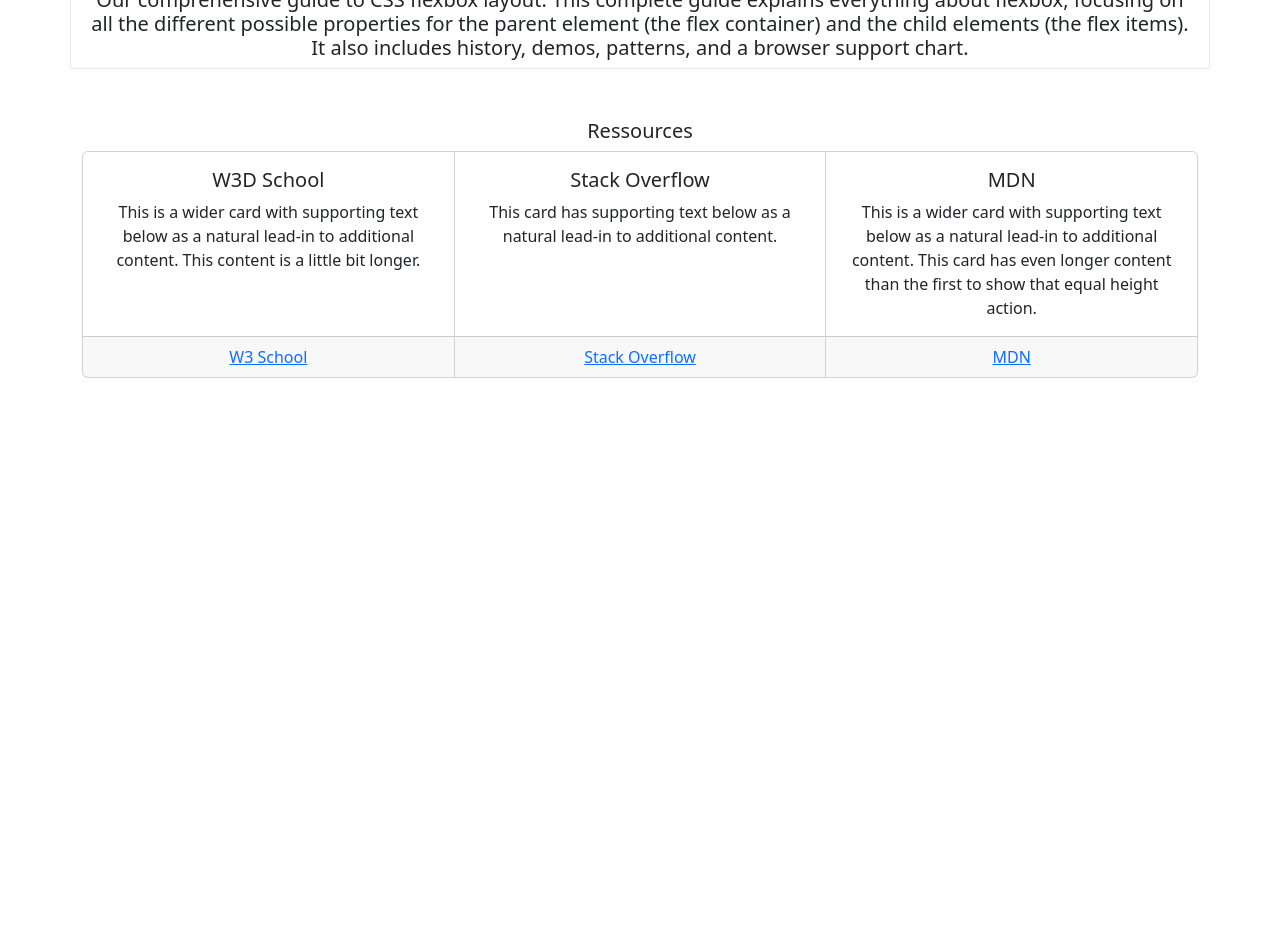
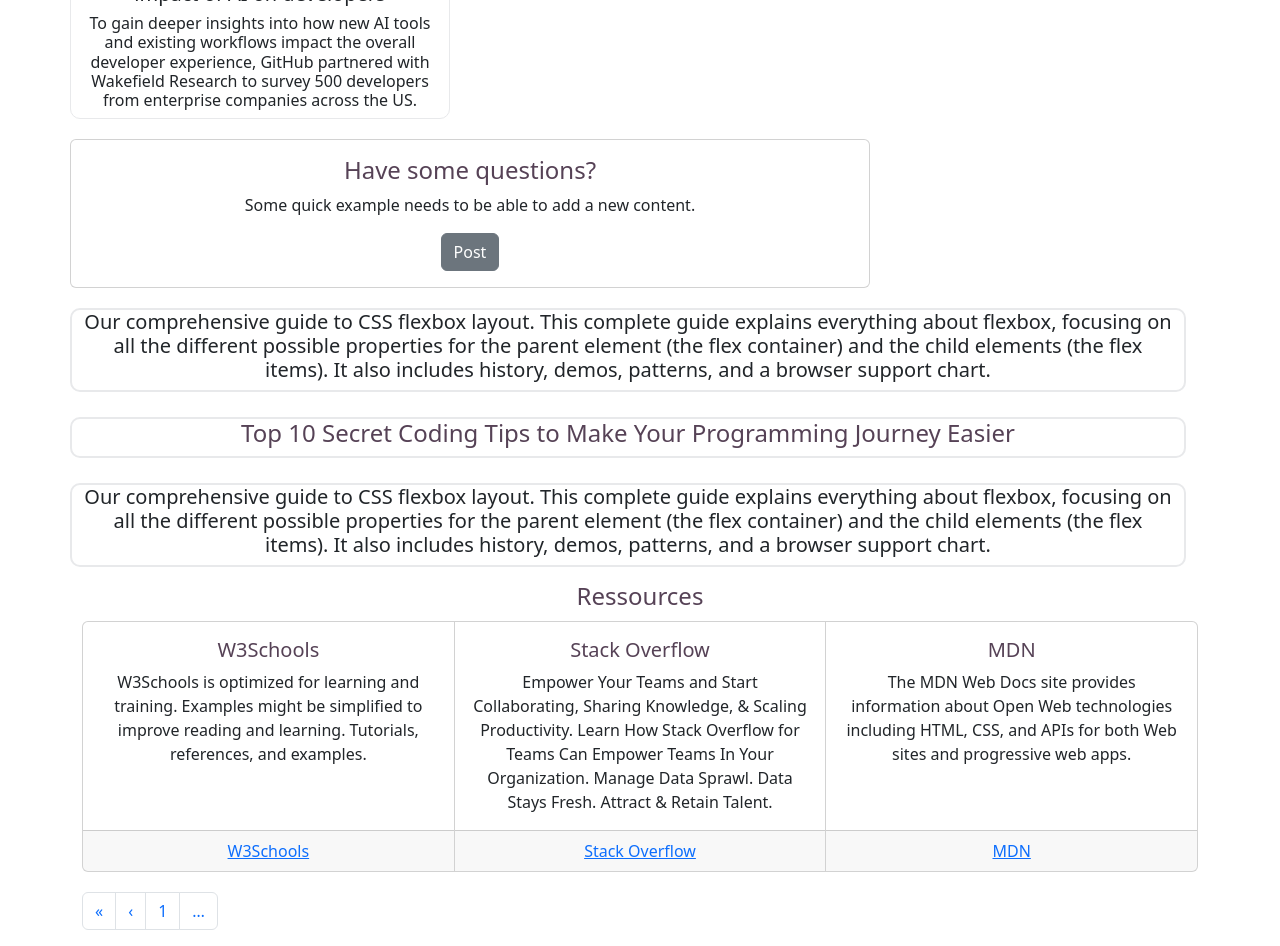
Before and after one commit to LuisPimentel93/CodeBook-FrontEnd, a React (Create React App) app: page /Profile/1 in a window 1280 px wide. Shown: the part 640-1586 px from the top of the page. Before the commit the page ends 1018 px from the top, so only its background shows below. Built offline with nearby package versions, Linux system fonts and the light colour scheme.

Commit message:
Add new containers, todo and pagination

```diff
--- a/src/App.js
+++ b/src/App.js
@@ -1,4 +1,3 @@
-import Signup from './Components/Signup';
 import Navbar from './Components/NavBar';
 import Home from "./Components/Home"
 
--- a/src/Components/Home.js
+++ b/src/Components/Home.js
@@ -1,71 +1,90 @@
-import Card from 'react-bootstrap/Card';
-import CardGroup from 'react-bootstrap/CardGroup';
+import Card from 'react-bootstrap/Card'
+import CardGroup from 'react-bootstrap/CardGroup'
 import Container from 'react-bootstrap/Container'
+import Pagination from 'react-bootstrap/Pagination'
 import Row from 'react-bootstrap/Row'
 import Col from 'react-bootstrap/Col'
 import Image from 'react-bootstrap/Image'
-// import picture from './codepic.jpeg'
+import Button from 'react-bootstrap/Button'
 import logo from './codebookbanner.png'
-
+import picture from './codepic.jpeg'
 
 function Home() {
   return (
     <div style={{ margin: "auto" }}>
-
       <Container style={{ marginTop: "50px", textAlign: "center" }}>
         <Image style={{ width: "100%",border: "1px solid #E8E9EB", marginTop: "0px", marginBottom: "5px"  }} src={logo}/>
-    {/* <Image style={{ height: "200px", width: "700px", border: "1px solid #E8E9EB", marginTop: "0px", marginBottom: "5px" }} src={picture} /> */}
         <Row style={{ borderBottom: "1px solid #E8E9EB", display: "flex", justifyContent: "space-evenly"}} />
         <Row>
-            <Col xs=".5" >
+          <Col  xs lg="4" style={{ border:"1px solid #E8E9EB", borderRadius:"10px", marginRight: " 50px",marginTop: "20px"}}>
+            <Image style={{ width: "425px" ,border: "1px solid #E8E9EB", marginTop: "0px", marginBottom: "5px"  }} src={picture}/>
+            <h4 style={{color: " #564256",}}>Today News</h4>
+            <h5>* GitHub research highlights the impact of AI on developers</h5>
+            <h6>To gain deeper insights into how new AI tools and existing workflows impact the overall developer experience, GitHub partnered with Wakefield Research to survey 500 developers from enterprise companies across the US.</h6>
           </Col>
-                      <Col style={{border:"1px solid #E8E9EB", marginTop: "50px", marginBottom: "5px", textAlign: "center"}}>
+          <Card style={{ width: '800px', display:"inline-block", marginTop: "20px" }}>
+            <Card.Body>
+              <Card.Title>
+                <h4 style={{color: " #564256",}} >Have some questions?</h4>
+               </Card.Title>
+              <Card.Text>
+                Some quick example needs to be able to add a new content.
+              </Card.Text>
+              <Button variant="secondary">Post</Button>
+            </Card.Body>
+          </Card>
+
+          <Row>
+            <Col style={{border:"2px solid #E8E9EB",borderRadius:"10px", marginTop: "20px", marginBottom: "5px", justifyItems:"center"}}>
               <h5 style={{ }}> Our comprehensive guide to CSS flexbox layout. This complete guide explains everything about flexbox, focusing on all the different possible properties for the parent element (the flex container) and the child elements (the flex items). It also includes history, demos, patterns, and a browser support chart. </h5>
             </Col>
           </Row>
+
           <Row>
-                  <Col style={{border:"1px solid #E8E9EB", marginTop: "5px", marginBottom: "5px", textAlign: "center"}}>
+            <Col style={{border:"2px solid #E8E9EB",borderRadius:"10px", marginTop: "20px", marginBottom: "5px", justifyItems:"center"}}>
+              <h4 style={{ color: " #564256"}}>Top 10 Secret Coding Tips to Make Your Programming Journey Easier</h4>
+              <h5 style={{ }}> </h5>
+            </Col>
+          </Row>
+
+          <Row>
+            <Col style={{border:"2px solid #E8E9EB",borderRadius:"10px", marginTop: "20px", marginBottom: "5px", justifyItems:"center"}}>
               <h5 style={{ }}> Our comprehensive guide to CSS flexbox layout. This complete guide explains everything about flexbox, focusing on all the different possible properties for the parent element (the flex container) and the child elements (the flex items). It also includes history, demos, patterns, and a browser support chart. </h5>
             </Col>
           </Row>
-          <Row>
-                  <Col style={{border:"1px solid #E8E9EB", marginTop: "5px", marginBottom: "50px", textAlign: "center"}}>
-                        <h5 style={{ }}> Our comprehensive guide to CSS flexbox layout. This complete guide explains everything about flexbox, focusing on all the different possible properties for the parent element (the flex container) and the child elements (the flex items). It also includes history, demos, patterns, and a browser support chart. </h5>
-                      </Col>
-          </Row>
-          <h5> Ressources </h5>
-    <CardGroup>
+
+          <h4 style={{color: " #564256", marginTop: "10px", marginBottom: "10px"}}> Ressources </h4>
+
+          <CardGroup fluid>
             <Card>
               <Card.Body>
-          <Card.Title>W3D School</Card.Title>
+                <Card.Title style={{color: " #564256"}}>W3Schools</Card.Title>
                   <Card.Text>
-            This is a wider card with supporting text below as a natural lead-in
-            to additional content. This content is a little bit longer.
+                    W3Schools is optimized for learning and training. Examples might be simplified to improve reading and learning. Tutorials, references, and examples.
                   </Card.Text>
               </Card.Body>
               <Card.Footer>
-          <Card.Link href='https://www.w3schools.com/'>W3 School </Card.Link>
+                <Card.Link href='https://www.w3schools.com/'>W3Schools </Card.Link>
               </Card.Footer>
             </Card>
+
             <Card>
               <Card.Body>
-          <Card.Title>Stack Overflow</Card.Title>
+                <Card.Title style={{color: " #564256"}}>Stack Overflow</Card.Title>
                   <Card.Text>
-            This card has supporting text below as a natural lead-in to
-            additional content.{' '}
+                    Empower Your Teams and Start Collaborating, Sharing Knowledge, & Scaling Productivity. Learn How Stack Overflow for Teams Can Empower Teams In Your Organization. Manage Data Sprawl. Data Stays Fresh. Attract & Retain Talent.{' '}
                   </Card.Text>
               </Card.Body>
               <Card.Footer>
                 <Card.Link href='https://stackoverflow.com/'> Stack Overflow </Card.Link>
               </Card.Footer>
             </Card>
+
             <Card>
               <Card.Body>
-          <Card.Title>MDN</Card.Title>
+                <Card.Title style={{color: " #564256"}}>MDN</Card.Title>
                   <Card.Text>
-            This is a wider card with supporting text below as a natural lead-in
-            to additional content. This card has even longer content than the
-            first to show that equal height action.
+                    The MDN Web Docs site provides information about Open Web technologies including HTML, CSS, and APIs for both Web sites and progressive web apps.
                   </Card.Text>
               </Card.Body>
               <Card.Footer>
@@ -73,6 +92,23 @@ function Home() {
               </Card.Footer>
             </Card>
           </CardGroup>
+        </Row>
+        <Pagination style={{  marginTop: "20px", marginRight:"300px "}}>
+          <Pagination.First />
+          <Pagination.Prev />
+          <Pagination.Item>{1}</Pagination.Item>
+          <Pagination.Ellipsis />
+         {/* <Pagination.Item>{10}</Pagination.Item>
+          <Pagination.Item>{11}</Pagination.Item>
+          <Pagination.Item active>{12}</Pagination.Item>
+          <Pagination.Item>{13}</Pagination.Item>
+          <Pagination.Item disabled>{14}</Pagination.Item>
+
+         <Pagination.Ellipsis />
+         <Pagination.Item>{20}</Pagination.Item>
+         <Pagination.Next />
+         <Pagination.Last /> */}
+        </Pagination>
       </Container>
     </div >
   );
```
Also changed, not shown: 1 other file (tests, documents, lock files or other folders). Lines whose indentation alone changed are shown as unchanged.
